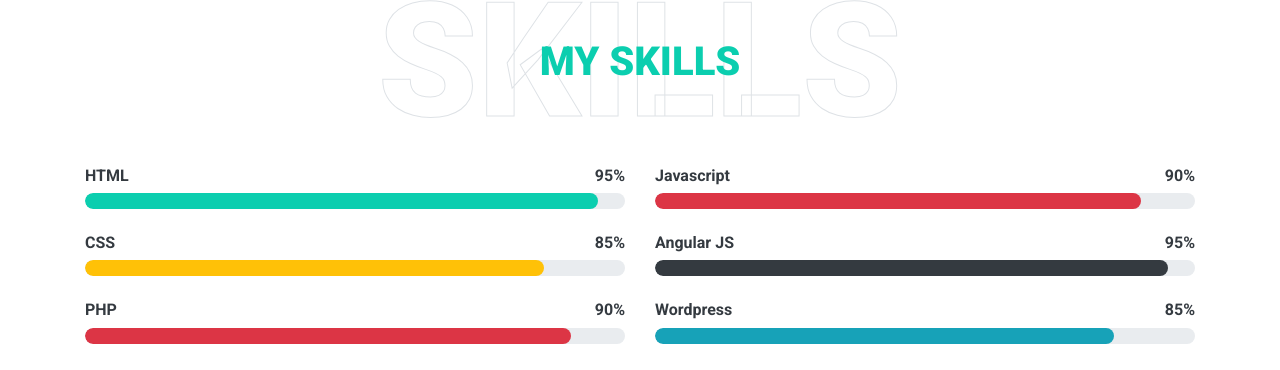
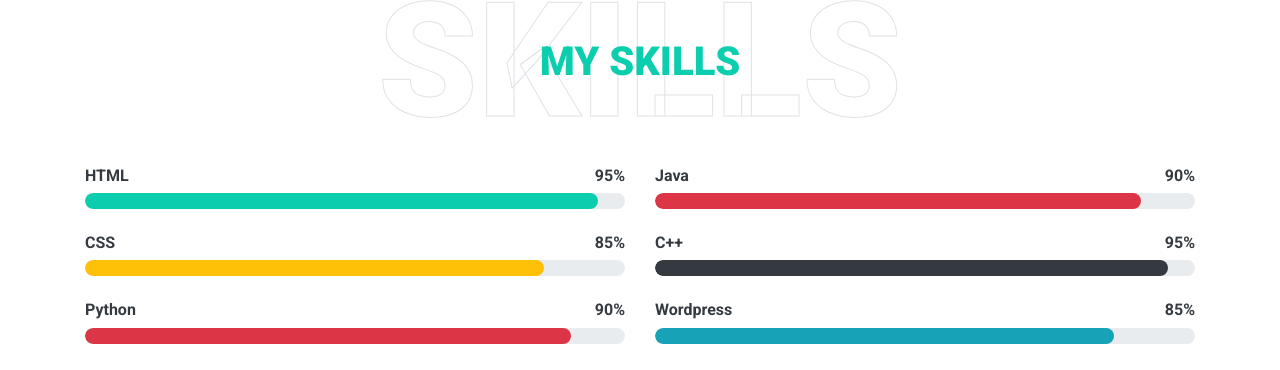
Before and after one commit to Burhan2753Y/Personal-Website, a plain HTML site: page index.html in a window 1280 px wide. Shown: the part 2436-2806 px from the top of the page. Drawn offline with nearby package versions, Linux system fonts and the light colour scheme.

Commit message:
Update index.html

```diff
--- a/index.html
+++ b/index.html
@@ -221,7 +221,7 @@
                     </div>
                     <div class="skill mb-4">
                         <div class="d-flex justify-content-between">
-                            <h6 class="font-weight-bold">PHP</h6>
+                            <h6 class="font-weight-bold">Python</h6>
                             <h6 class="font-weight-bold">90%</h6>
                         </div>
                         <div class="progress">
@@ -232,7 +232,7 @@
                 <div class="col-md-6">
                     <div class="skill mb-4">
                         <div class="d-flex justify-content-between">
-                            <h6 class="font-weight-bold">Javascript</h6>
+                            <h6 class="font-weight-bold">Java</h6>
                             <h6 class="font-weight-bold">90%</h6>
                         </div>
                         <div class="progress">
@@ -241,7 +241,7 @@
                     </div>
                     <div class="skill mb-4">
                         <div class="d-flex justify-content-between">
-                            <h6 class="font-weight-bold">Angular JS</h6>
+                            <h6 class="font-weight-bold">C++</h6>
                             <h6 class="font-weight-bold">95%</h6>
                         </div>
                         <div class="progress">
```
